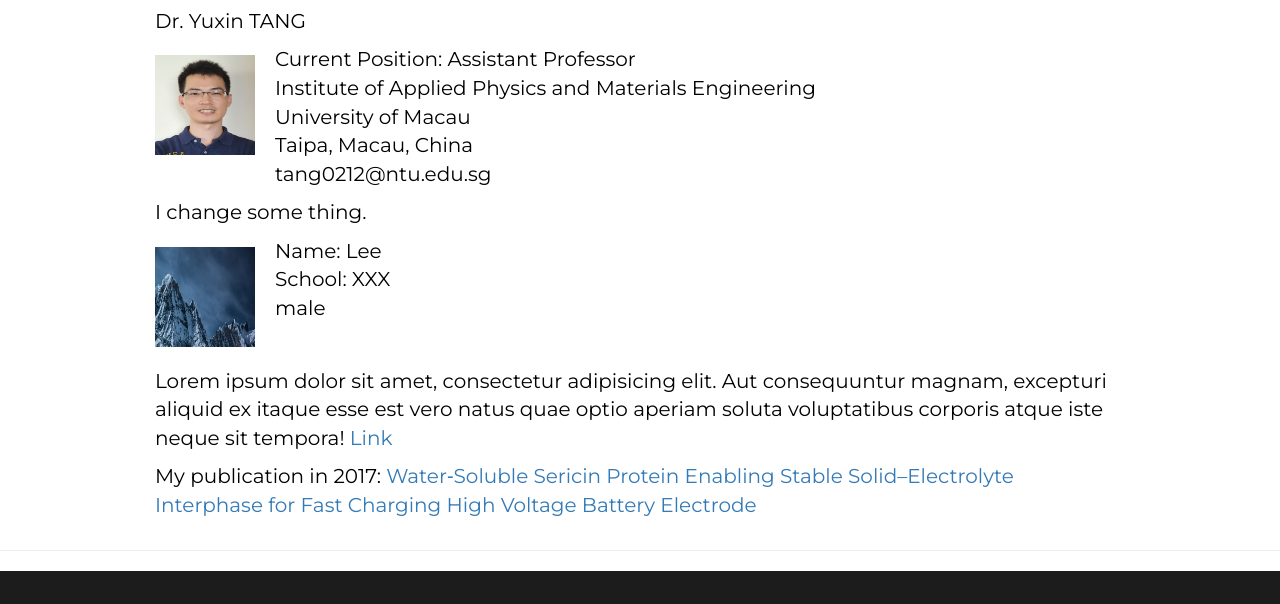
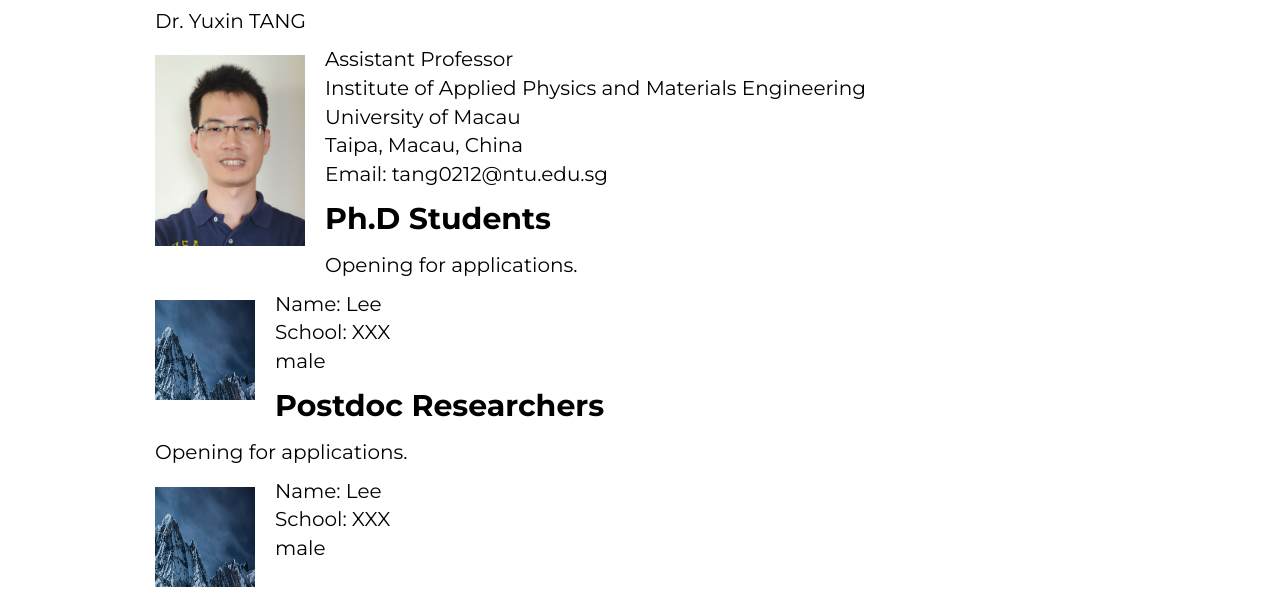
Before and after one commit to tangyuxin008/tangyuxin008.github.io, a plain HTML site: page Member.html in a window 1280 px wide. Shown: the part 196-800 px from the top of the page. Drawn offline with Linux system fonts and the light colour scheme; some packages are replaced by stand-ins of ours.

Commit message:
change members

```diff
--- a/Member.html
+++ b/Member.html
@@ -62,9 +62,13 @@ http://www.templatemo.com/tm-468-onetel
       <div class="row">
         <div class="col-sm-12 main-content">
           <p class="Topic">Principle Inverstigator</p>
-          <p>Dr. Yuxin TANG <br><img src="images/tangyuxin.jpg" style="width: 100px; height: 100px; float: left; margin-right: 20px; margin-top: 20px; margin-bottom: 20px;"></p>
-          <p>Current Position: Assistant Professor <br>Institute of Applied Physics and Materials Engineering <br>University of Macau <br>Taipa, Macau, China <br>tang0212@ntu.edu.sg</p>
-          <p>I change some thing. <br><img src="images/img1.jpg" style="width: 100px; height: 100px; float: left; margin-right: 20px; margin-top: 20px; margin-bottom: 20px;"></p>
+          <p>Dr. Yuxin TANG <br><img src="images/tangyuxin.jpg" style="width: 150px; height: 191px; float: left; margin-right: 20px; margin-top: 20px; margin-bottom: 20px;"></p>
+          <p>Assistant Professor <br>Institute of Applied Physics and Materials Engineering <br>University of Macau <br>Taipa, Macau, China <br>Email: tang0212@ntu.edu.sg</p>
+          <p class="Topic">Ph.D Students</p>
+          <p>Opening for applications. <br><img src="images/img1.jpg" style="width: 100px; height: 100px; float: left; margin-right: 20px; margin-top: 20px; margin-bottom: 20px;"></p>
+          <p>Name: Lee <br>School: XXX <br>male</p>
+          <p class="Topic">Postdoc Researchers</p>
+          <p>Opening for applications. <br><img src="images/img1.jpg" style="width: 100px; height: 100px; float: left; margin-right: 20px; margin-top: 20px; margin-bottom: 20px;"></p>
           <p>Name: Lee <br>School: XXX <br>male</p>
           <p style="clear: both;">Lorem ipsum dolor sit amet, consectetur adipisicing elit. Aut consequuntur magnam, excepturi aliquid ex itaque esse est vero natus quae optio aperiam soluta voluptatibus corporis atque iste neque sit tempora! <a href="https://www.google.com">Link</a></p>
           <p style="clear: both;">My publication in 2017: <a href="https://onlinelibrary.wiley.com/doi/abs/10.1002/adma.201701828">Water‐Soluble Sericin Protein Enabling Stable Solid–Electrolyte Interphase for Fast Charging High Voltage Battery Electrode</a></p>
```
